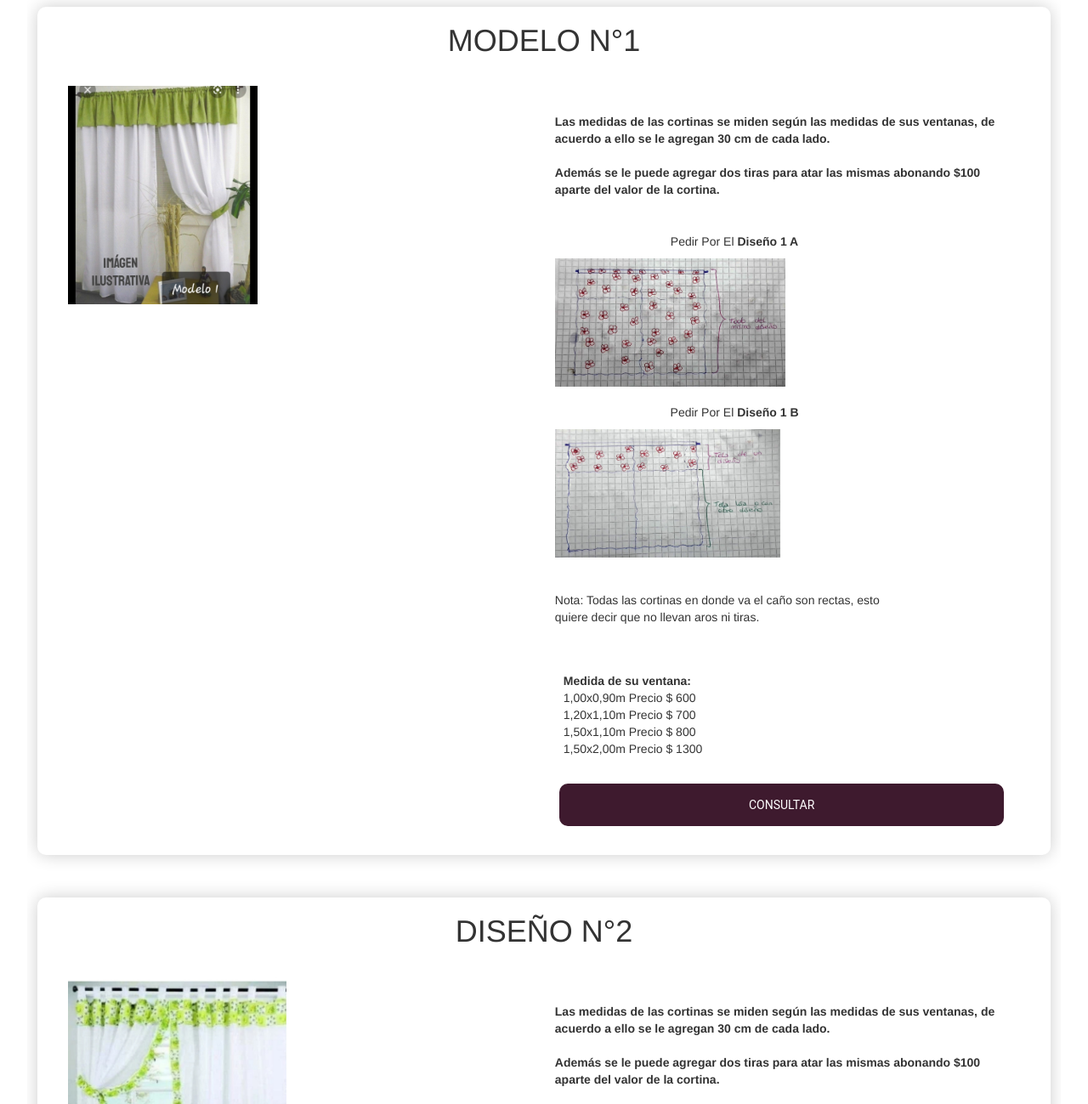
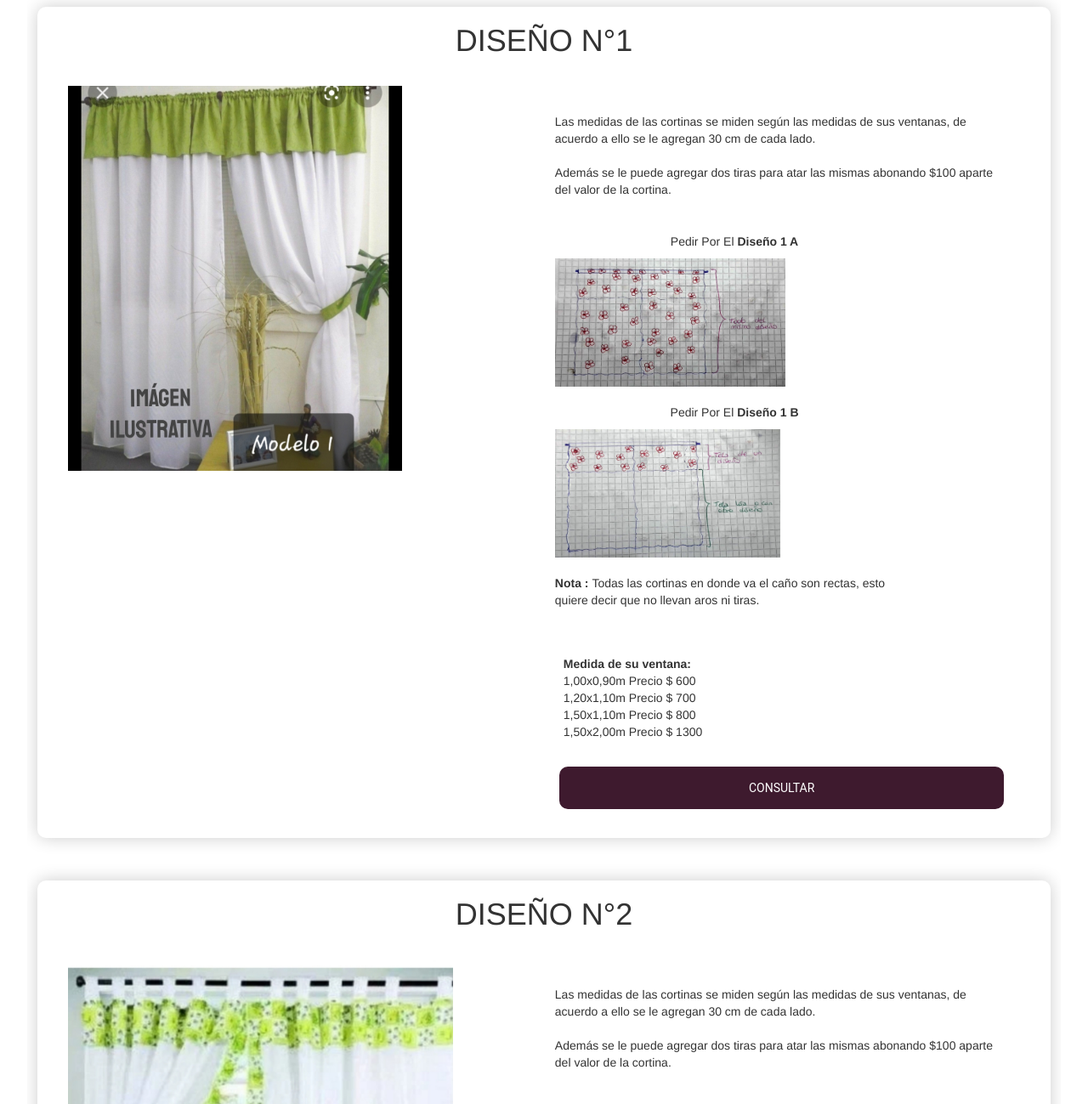
Before and after one commit to ema300/Tienda-de-cortinas, a plain HTML site: page index.html in a window 1280 px wide. Shown: the part 440-1739 px from the top of the page at 85% size. Drawn offline with nearby package versions, Linux system fonts and the light colour scheme.

Commit message:
mejoras en el contenido de la pagina

```diff
--- a/estilos/index.css
+++ b/estilos/index.css
@@ -309,7 +309,7 @@ body {
 }
 
 #modelo {
-    height: 30%;
+    height: 53%;
 }
 
 
--- a/index.html
+++ b/index.html
@@ -94,18 +94,18 @@
         </script>
         <section id="contenido">
           <article id="producto">
-            <h1>MODELO N°1</H1>
+            <h1>DISEÑO N°1</H1>
             <div id="imagenes">
               <img src="./imagenes/cortinas/modelo1.jfif" alt="" id="modelo">
             </div>
             <div id="categoria">
               <div id="descripcion">
                 <!-- <h2>MODELO N°1</h2> -->
-                <p><b>Las medidas de las cortinas se miden según las medidas de sus ventanas, de acuerdo a ello se le
+                <p>Las medidas de las cortinas se miden según las medidas de sus ventanas, de acuerdo a ello se le
                     agregan 30 cm de cada lado.
                     <br><br> Además se le puede agregar dos tiras para atar las mismas abonando $100 aparte del valor de
                     la cortina.
-                  </b></p>
+                  </p>
               </div> <br>
 
               <div id="color_tela">
@@ -113,7 +113,7 @@
                 <img src="./imagenes/cortinas/diseño/modelo1a.jpeg" alt="" id="diseño"> <br><br>
                 <p  style="text-align: center;"> Pedir Por El <b> Diseño 1 B</b></p>
                 <img src="./imagenes/cortinas/diseño/modelo1b.jpeg" alt="" id="diseño">
-                <p><br><br> Nota: Todas las cortinas en donde va el caño son rectas, esto quiere decir que no llevan
+                <p><br> <b>Nota : </b>   Todas las cortinas en donde va el caño son rectas, esto quiere decir que no llevan
                   aros ni tiras.</p>
               </div>
               <div id="comprar">
@@ -143,18 +143,18 @@
             <div id="categoria">
               <div id="descripcion">
                 <!-- <h2>MODELO N°1</h2> -->
-                <p><b>Las medidas de las cortinas se miden según las medidas de sus ventanas, de acuerdo a ello se le
+                <p>Las medidas de las cortinas se miden según las medidas de sus ventanas, de acuerdo a ello se le
                     agregan 30 cm de cada lado.
                     <br><br> Además se le puede agregar dos tiras para atar las mismas abonando $100 aparte del valor de
                     la cortina.
-                  </b></p>
+                  </p>
               </div> <br>
               <div id="color_tela">
                 <p  style="text-align: center;"> Pedir Por El <b> Diseño 2 A </b></p>
                 <img src="./imagenes/cortinas/diseño/modelo2a.jpeg" alt="" id="diseño"> <br><br>
                 <p  style="text-align: center;"> Pedir Por El <b> Diseño 2 B </b></p>
                 <img src="./imagenes/cortinas/diseño/modelo2b.jpeg" alt="" id="diseño">
-                <p><br><br> Nota: Todas las cortinas en donde va el caño son rectas, esto quiere decir que no llevan
+                <p><br> <b>Nota : </b>   Todas las cortinas en donde va el caño son rectas, esto quiere decir que no llevan
                   aros ni tiras.</p>
               </div>
               <div id="comprar">
@@ -182,18 +182,18 @@
             <div id="categoria">
               <div id="descripcion">
                 <!-- <h2>MODELO N°1</h2> -->
-                <p><b>Las medidas de las cortinas se miden según las medidas de sus ventanas, de acuerdo a ello se le
+                <p>Las medidas de las cortinas se miden según las medidas de sus ventanas, de acuerdo a ello se le
                     agregan 30 cm de cada lado.
                     <br><br> Además se le puede agregar dos tiras para atar las mismas abonando $100 aparte del valor de
                     la cortina.
-                  </b></p>
+                  </p>
               </div> <br>
               <div id="color_tela">
                 <p  style="text-align: center;"> Pedir Por El <b> Diseño 3 A </b> </p>
                 <img src="./imagenes/cortinas/diseño/modelo3a.jpeg" alt="" id="diseño"> <br><br>
                 <p  style="text-align: center;"> Pedir Por El <b> Diseño 3 B </b> </p>
                 <img src="./imagenes/cortinas/diseño/modelo3b.jpeg" alt="" id="diseño">
-                <p><br><br> Nota: Todas las cortinas en donde va el caño son rectas, esto quiere decir que no llevan
+                <p><br> <b>Nota : </b>   Todas las cortinas en donde va el caño son rectas, esto quiere decir que no llevan
                   aros ni tiras.</p>
               </div>
               <div id="comprar">
@@ -221,11 +221,11 @@
             <div id="categoria">
               <div id="descripcion">
                 <!-- <h2>MODELO N°1</h2> -->
-                <p><b>Las medidas de las cortinas se miden según las medidas de sus ventanas, de acuerdo a ello se le
+                <p>Las medidas de las cortinas se miden según las medidas de sus ventanas, de acuerdo a ello se le
                     agregan 30 cm de cada lado.
                     <br><br> Además se le puede agregar dos tiras para atar las mismas abonando $100 aparte del valor de
                     la cortina.
-                  </b></p>
+                  </p>
               </div> <br>
 
               <div id="color_tela">
@@ -233,7 +233,7 @@
                 <img src="./imagenes/cortinas/diseño/modelo4a.jpeg" alt="" id="diseño"> <br><br>
                 <p  style="text-align: center;"> Pedir Por El <b> Diseño 4 B </b></p>
                 <img src="./imagenes/cortinas/diseño/modelo4b.jpeg" alt="" id="diseño">
-                <p><br><br> Nota: Todas las cortinas en donde va el caño son rectas, esto quiere decir que no llevan
+                <p><br> <b>Nota : </b>   Todas las cortinas en donde va el caño son rectas, esto quiere decir que no llevan
                   aros ni tiras.</p>
               </div>
               <div id="comprar">
```
